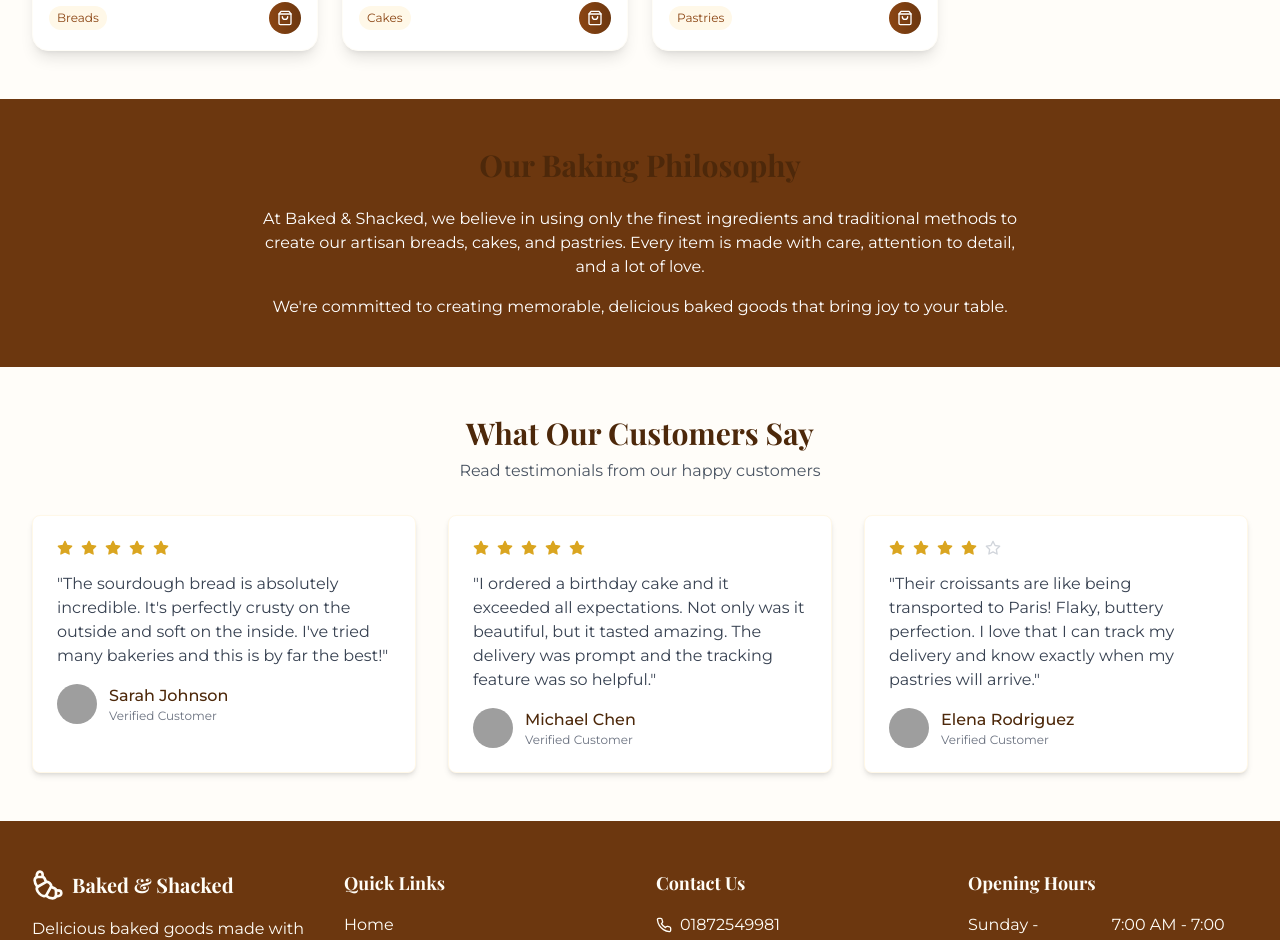
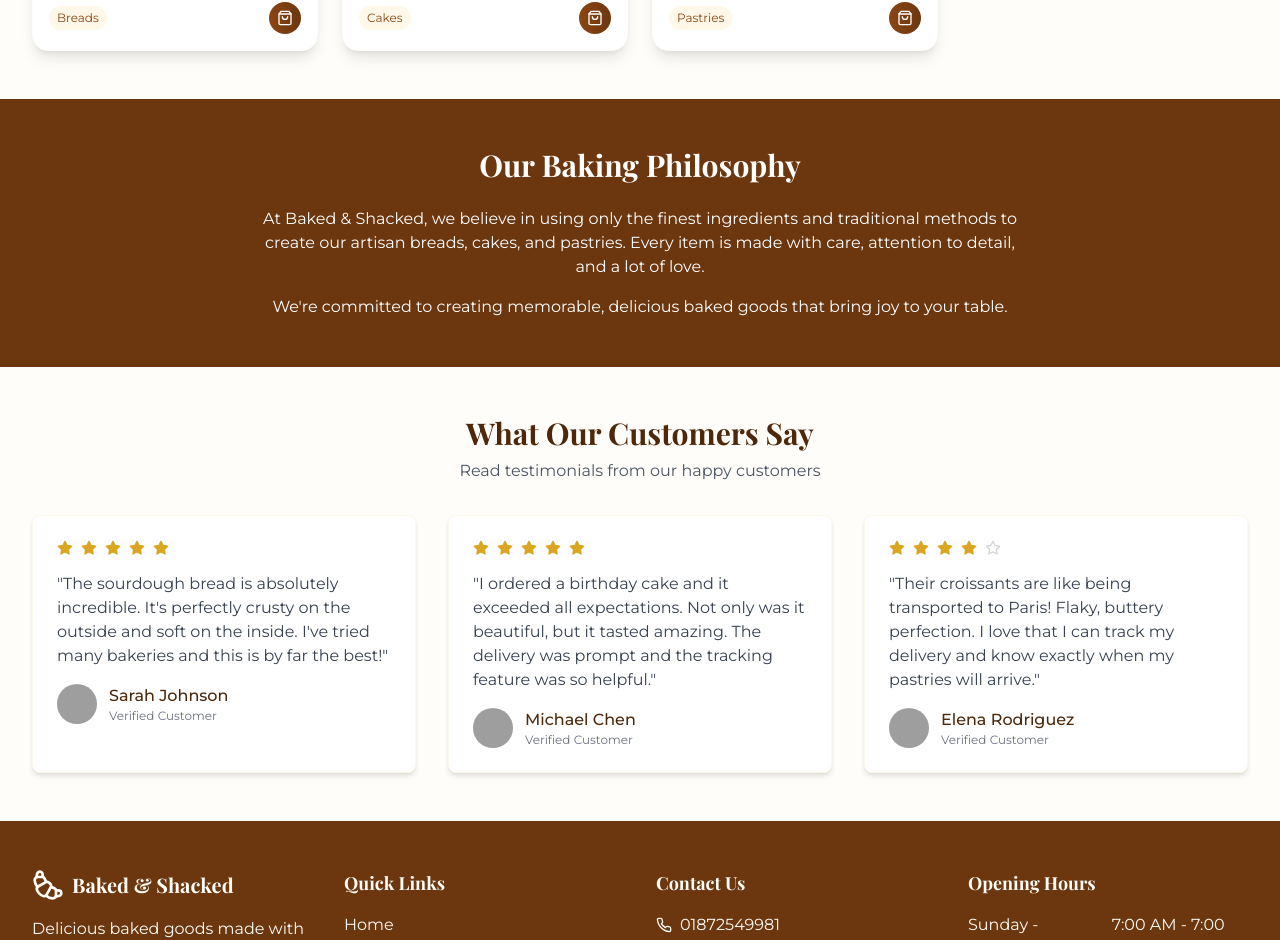
Before and after one commit to mahmudul194/Baked-and-Shacked, a React (Vite) app: page / in a window 1280 px wide. Shown: the part 1371-2311 px from the top of the page. Built offline with nearby package versions, Linux system fonts and the light colour scheme; grey boxes are pictures that could not be loaded.

Commit message:
color updated

```diff
--- a/src/pages/HomePage.tsx
+++ b/src/pages/HomePage.tsx
@@ -16,7 +16,7 @@ const HomePage: React.FC = () => {
       <FeaturedProducts />
       <div className="py-12 bg-brown-800 text-white">
         <div className="container-custom text-center">
-          <h2 className="text-2xl md:text-3xl font-bold mb-6">Our Baking Philosophy</h2>
+          <h2 className="text-2xl md:text-3xl font-bold mb-6 text-white">Our Baking Philosophy</h2>
           <div className="max-w-3xl mx-auto">
             <p className="mb-4">
               At Baked & Shacked, we believe in using only the finest ingredients and traditional methods to create
```
